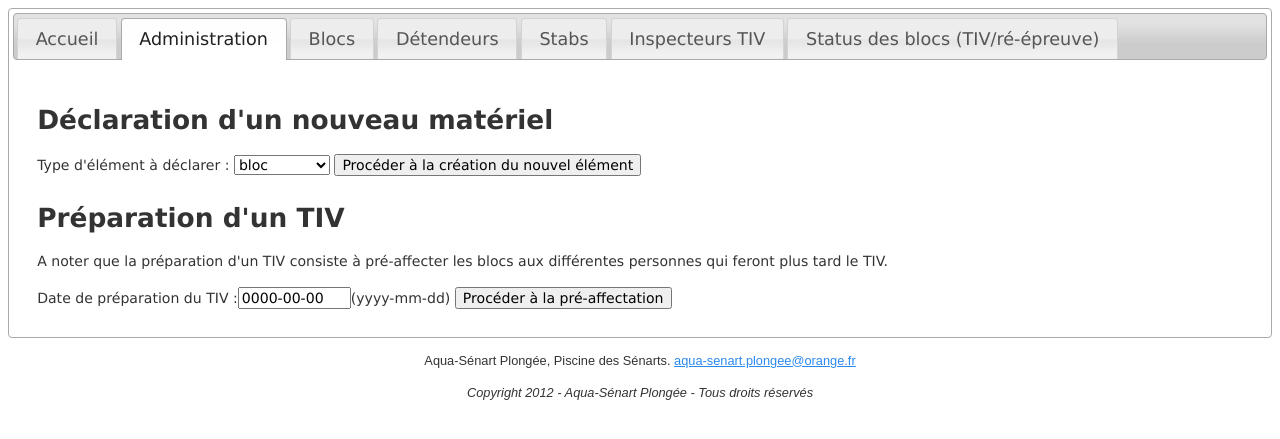
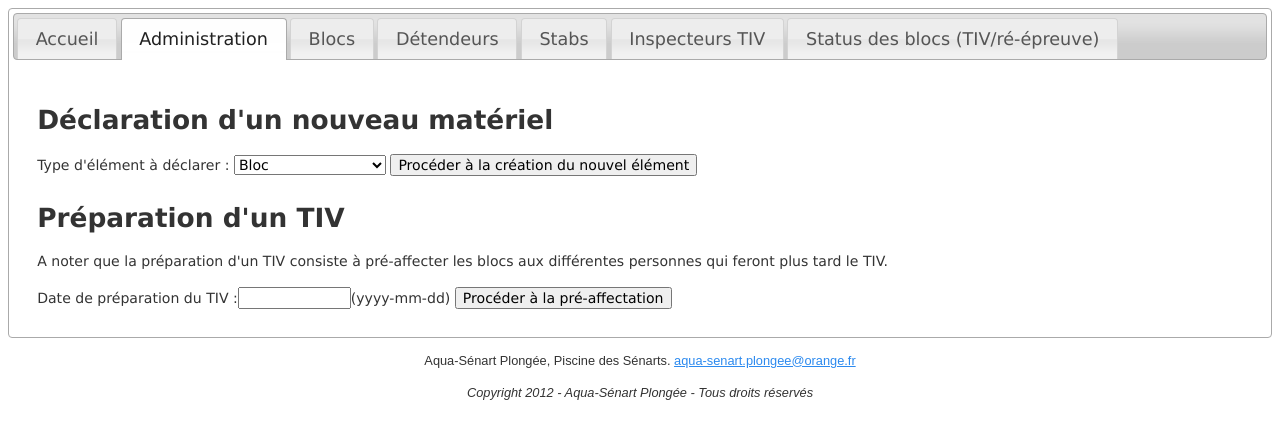
Before and after one commit to boninj/gestion-bloc-tiv, a PHP site: page / in a window 1280 px wide, after a click on "Administration". Shown: the top 439 px of the page. Run offline with PHP 8.4, Linux system fonts and the light colour scheme; data that the repository does not hold is empty; a stand-in replaces the project's code that opens the database connection.

Commit message:
Explicitation des éléments à créer. Création d'un début de formulaire pour gérer la préparation d'un TIV.

```diff
--- a/tiv/admin.php
+++ b/tiv/admin.php
@@ -2,25 +2,26 @@
 <form name="ajout_form" id="ajout_form" action="ajout_element.php" method="POST">
 <p>Type d'élément à déclarer :
 <select id="element" name="element">
-<option>bloc</option>
-<option>stab</option>
-<option>detendeur</option>
+<option value='bloc'>Bloc</option>
+<option value='stab'>Gillet Stabilisateur</option>
+<option value='detendeur'>Détendeur</option>
+<option value='inspecteur_tiv'>Inspecteur TIV</option>
 </select>
 <input type="submit" name="submit" onclick='return(confirm("Procéder à la création ?"));' value="Procéder à la création du nouvel élément"></p>
 </form>
 <h2>Préparation d'un TIV</h2>
-<p>A noter que la préparation d'un TIV consiste à pré-affecter les blocs aux différentes personnes qui feront plus tard le TIV.</p>
 <script>
-  $(function() { $( "#date_tiv" ).datepicker({
+  $(function() {
+    $('#date_tiv' ).datepicker({
       changeMonth: true,
       changeYear: true,
       dateFormat: 'yy-mm-dd',
       appendText: '(yyyy-mm-dd)',
     });
-  $( "#tiv" ).datepicker({ altFormat: 'yyyy-mm-dd' });
   });
 </script>
+<p>A noter que la préparation d'un TIV consiste à pré-affecter les blocs aux différentes personnes qui feront plus tard le TIV.</p>
 <form name="preparation_tiv" id="preparation_tiv" action="preparation_tiv.php" method="POST">
-<p>Date de préparation du TIV :<input type="text" name="date_tiv" id="date_tiv" size="10" value="0000-00-00"/>
-<input type="submit" name="submit" onclick='return(confirm("Lancer la procédure ?"));' value="Procéder à la pré-affectation"> </p>
+<p>Date de préparation du TIV :<input type="text" name="date_tiv" id="date_tiv" size="10" value=""/>
+<input type="submit" name="lancer" value="Procéder à la pré-affectation" /> </p>
 </form>
```
Lines whose indentation alone changed are shown as unchanged.
